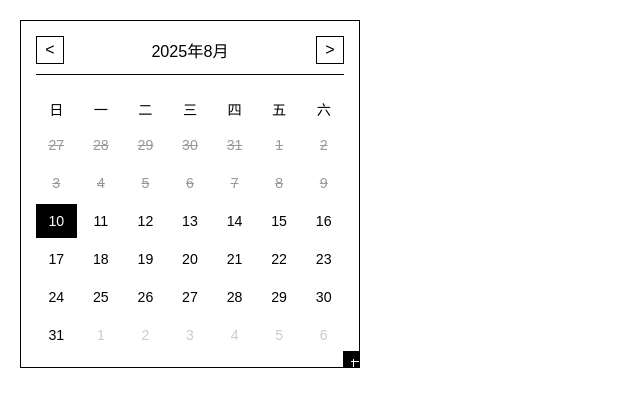
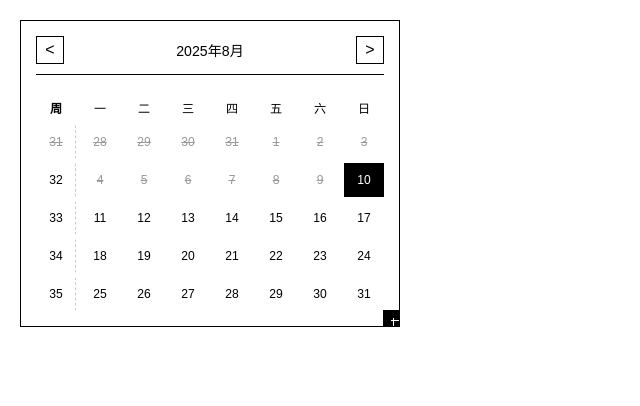
Before and after one commit to Jump129/MonthlyCalendar, a plain HTML site: page index.html in a window 1280 px wide. Shown: the whole page, without its empty margins (0-640 px from the left). Drawn offline with Linux system fonts and the light colour scheme.

Commit message:
Update index.html

```diff
--- a/index.html
+++ b/index.html
@@ -4,7 +4,7 @@
 <head>
   <meta charset="UTF-8">
   <meta name="viewport" content="width=device-width, initial-scale=1.0">
-  <title>可缩放月历</title>
+  <title>可缩放月历（带周数）</title>
   <style>
     * {
       margin: 0;
@@ -15,19 +15,18 @@
     body {
       font-family: "PingFang SC", sans-serif;
       padding: 20px;
-      /* 去掉灰色背景，改为透明背景，如果想要白色背景可设置为 background: #fff; */
       background: transparent;
     }
 
     .calendar-container {
-      width: 340px;
-      min-width: 210px; /* 确保最小宽度下仍能显示7列 */
+      width: 380px;
+      min-width: 250px;
       min-height: 280px;
       background: #fff;
       border: 1px solid #000;
       padding: 15px;
       position: relative;
-      overflow: hidden; /* 防止内容溢出容器 */
+      overflow: hidden;
     }
 
     .calendar-header {
@@ -42,7 +41,7 @@
     .current-month {
       font-size: 18px;
       font-weight: 500;
-      white-space: nowrap; /* 防止月份标题换行 */
+      white-space: nowrap;
     }
 
     .nav-btn {
@@ -60,12 +59,24 @@
     .weekdays,
     .days {
       display: grid;
-      grid-template-columns: repeat(7, 1fr);
+      grid-template-columns: 40px repeat(7, 1fr);
       gap: 4px;
     }
 
+    .week-number-header {
+      padding: 8px 2px;
+      font-size: 14px;
+      text-align: center;
+      font-weight: bold;
+      min-height: 34px;
+      display: flex;
+      align-items: center;
+      justify-content: center;
+    }
+
     .weekday,
-    .day {
+    .day,
+    .week-number {
       padding: 8px 2px;
       font-size: 14px;
       text-align: center;
@@ -74,7 +85,12 @@
       display: flex;
       align-items: center;
       justify-content: center;
-      overflow: hidden; /* 防止数字溢出单元格 */
+      overflow: hidden;
+    }
+
+    .week-number {
+      font-weight: 500;
+      border-right: 1px dashed #ccc;
     }
 
     .day.other-month {
@@ -86,7 +102,8 @@
       color: #fff;
     }
 
-    .day.past {
+    .day.past,
+    .week-number.past {
       text-decoration: line-through;
       color: #999;
     }
@@ -95,7 +112,6 @@
       border: 1px solid #000;
     }
 
-    /* 缩放手柄 */
     .resize-handle {
       position: absolute;
       right: 0;
@@ -139,13 +155,14 @@
     </div>
 
     <div class="weekdays">
-      <div class="weekday">日</div>
+      <div class="week-number-header">周</div>
       <div class="weekday">一</div>
       <div class="weekday">二</div>
       <div class="weekday">三</div>
       <div class="weekday">四</div>
       <div class="weekday">五</div>
       <div class="weekday">六</div>
+      <div class="weekday">日</div>
     </div>
 
     <div class="days" id="calendar-days">
@@ -166,6 +183,36 @@
     const todayMonth = today.getMonth();
     const todayDate = today.getDate();
 
+    // 【核心修正】精确计算周数，确保2025年8月4日-10日为第32周
+    function getWeekNumber(date) {
+      // 定义2025年第32周的周一为8月4日（基准点）
+      const week32Monday = new Date(2025, 7, 4); // 月份参数7代表8月
+
+      // 如果是2025年且在基准点之后，使用基准点计算
+      if (date.getFullYear() === 2025 && date >= week32Monday) {
+        const timeDiff = date - week32Monday;
+        const dayDiff = Math.floor(timeDiff / (24 * 60 * 60 * 1000));
+        return 32 + Math.floor(dayDiff / 7);
+      }
+
+      // 通用周数计算（ISO标准，周一为一周第一天）
+      const d = new Date(Date.UTC(date.getFullYear(), date.getMonth(), date.getDate()));
+      d.setUTCDate(d.getUTCDate() + 4 - (d.getUTCDay() || 7));
+      const yearStart = new Date(Date.UTC(d.getUTCFullYear(), 0, 1));
+      const weekNo = Math.ceil((((d - yearStart) / 86400000) + 1) / 7);
+      return weekNo;
+    }
+
+    // 判断某一周是否已经过去
+    function isWeekPast(weekStart) {
+      // 计算这一周的周日
+      const weekEnd = new Date(weekStart);
+      weekEnd.setDate(weekStart.getDate() + 6);
+
+      // 如果本周日在今天之前，则整周已过去
+      return weekEnd < new Date(todayYear, todayMonth, todayDate);
+    }
+
     // 生成日历
     function generateCalendar(year, month) {
       const daysContainer = document.getElementById('calendar-days');
@@ -177,6 +224,8 @@
 
       // 获取当月第一天是星期几（0-6，0是星期日）
       const firstDay = new Date(year, month, 1).getDay();
+      // 转换为周一为一周的第一天（1-7，1是星期一，7是星期日）
+      const firstDayAdjusted = firstDay === 0 ? 7 : firstDay;
 
       // 获取当月的天数
       const daysInMonth = new Date(year, month + 1, 0).getDate();
@@ -186,14 +235,39 @@
       const prevYear = month === 0 ? year - 1 : year;
       const daysInPrevMonth = new Date(prevYear, prevMonth + 1, 0).getDate();
 
+      // 计算需要显示的上个月的天数
+      const prevMonthDaysToShow = firstDayAdjusted - 1;
+
       // 添加上个月的日期
-      for (let i = 0; i < firstDay; i++) {
-        const day = document.createElement('div');
-        day.className = 'day other-month';
+      let weekNumber = null;
+      let currentWeekStart = null;
+
+      for (let i = 0; i < prevMonthDaysToShow; i++) {
+        // 每周第一天（周一）添加周数
+        if (i % 7 === 0) {
+          const day = new Date(prevYear, prevMonth, daysInPrevMonth - prevMonthDaysToShow + i + 1);
+          weekNumber = getWeekNumber(day);
+          currentWeekStart = new Date(day);
+          currentWeekStart.setDate(day.getDate() - (day.getDay() || 7) + 1);
+
+          const weekNumEl = document.createElement('div');
+          weekNumEl.className = 'week-number';
+          weekNumEl.textContent = weekNumber;
+
+          // 判断是否为过去的周
+          if (isWeekPast(currentWeekStart)) {
+            weekNumEl.classList.add('past');
+          }
+
+          daysContainer.appendChild(weekNumEl);
+        }
+
+        const dayEl = document.createElement('div');
+        dayEl.className = 'day other-month';
 
         // 计算具体日期
-        const dayDate = daysInPrevMonth - firstDay + i + 1;
-        day.textContent = dayDate;
+        const dayDate = daysInPrevMonth - prevMonthDaysToShow + i + 1;
+        dayEl.textContent = dayDate;
 
         // 判断是否为过去的日期
         if (
@@ -201,23 +275,43 @@
           (prevYear === todayYear && prevMonth < todayMonth) ||
           (prevYear === todayYear && prevMonth === todayMonth && dayDate < todayDate)
         ) {
-          day.classList.add('past');
+          dayEl.classList.add('past');
         }
 
-        daysContainer.appendChild(day);
+        daysContainer.appendChild(dayEl);
       }
 
       // 添加当月的日期
       const isCurrentMonth = today.getFullYear() === year && today.getMonth() === month;
+      let daysAdded = prevMonthDaysToShow;
 
       for (let i = 1; i <= daysInMonth; i++) {
-        const day = document.createElement('div');
-        day.className = 'day';
-        day.textContent = i;
+        // 每周第一天（周一）添加周数
+        if (daysAdded % 7 === 0) {
+          const day = new Date(year, month, i);
+          weekNumber = getWeekNumber(day);
+          currentWeekStart = new Date(day);
+          currentWeekStart.setDate(day.getDate() - (day.getDay() || 7) + 1);
+
+          const weekNumEl = document.createElement('div');
+          weekNumEl.className = 'week-number';
+          weekNumEl.textContent = weekNumber;
+
+          // 判断是否为过去的周
+          if (isWeekPast(currentWeekStart)) {
+            weekNumEl.classList.add('past');
+          }
+
+          daysContainer.appendChild(weekNumEl);
+        }
+
+        const dayEl = document.createElement('div');
+        dayEl.className = 'day';
+        dayEl.textContent = i;
 
         // 高亮今天
         if (isCurrentMonth && today.getDate() === i) {
-          day.classList.add('today');
+          dayEl.classList.add('today');
         }
         // 标记过去的日期
         else if (
@@ -225,23 +319,44 @@
           (year === todayYear && month < todayMonth) ||
           (year === todayYear && month === todayMonth && i < todayDate)
         ) {
-          day.classList.add('past');
+          dayEl.classList.add('past');
         }
 
-        daysContainer.appendChild(day);
+        daysContainer.appendChild(dayEl);
+        daysAdded++;
       }
 
       // 计算需要添加多少个下个月的日期以填满网格
-      const totalDays = firstDay + daysInMonth;
+      const totalDays = daysAdded;
       const nextMonthDays = 7 - (totalDays % 7);
+
       if (nextMonthDays !== 7) {
         const nextMonth = month === 11 ? 0 : month + 1;
         const nextYear = month === 11 ? year + 1 : year;
 
         for (let i = 1; i <= nextMonthDays; i++) {
-          const day = document.createElement('div');
-          day.className = 'day other-month';
-          day.textContent = i;
+          // 每周第一天（周一）添加周数
+          if (daysAdded % 7 === 0) {
+            const day = new Date(nextYear, nextMonth, i);
+            weekNumber = getWeekNumber(day);
+            currentWeekStart = new Date(day);
+            currentWeekStart.setDate(day.getDate() - (day.getDay() || 7) + 1);
+
+            const weekNumEl = document.createElement('div');
+            weekNumEl.className = 'week-number';
+            weekNumEl.textContent = weekNumber;
+
+            // 判断是否为过去的周
+            if (isWeekPast(currentWeekStart)) {
+              weekNumEl.classList.add('past');
+            }
+
+            daysContainer.appendChild(weekNumEl);
+          }
+
+          const dayEl = document.createElement('div');
+          dayEl.className = 'day other-month';
+          dayEl.textContent = i;
 
           // 判断是否为过去的日期
           if (
@@ -249,10 +364,11 @@
             (nextYear === todayYear && nextMonth < todayMonth) ||
             (nextYear === todayYear && nextMonth === todayMonth && i < todayDate)
           ) {
-            day.classList.add('past');
+            dayEl.classList.add('past');
           }
 
-          daysContainer.appendChild(day);
+          daysContainer.appendChild(dayEl);
+          daysAdded++;
         }
       }
 
@@ -265,10 +381,10 @@
       const calendar = document.getElementById('calendar');
       const containerWidth = calendar.offsetWidth;
       // 计算合适的字体大小（基于容器宽度）
-      const baseFontSize = Math.max(12, Math.min(16, containerWidth / 24));
+      const baseFontSize = Math.max(12, Math.min(16, (containerWidth - 40) / 28)); // 减去周数列宽度
 
-      // 应用到日期和星期
-      document.querySelectorAll('.day, .weekday').forEach(el => {
+      // 应用到日期、星期和周数
+      document.querySelectorAll('.day, .weekday, .week-number, .week-number-header').forEach(el => {
         el.style.fontSize = `${baseFontSize}px`;
       });
 
```
